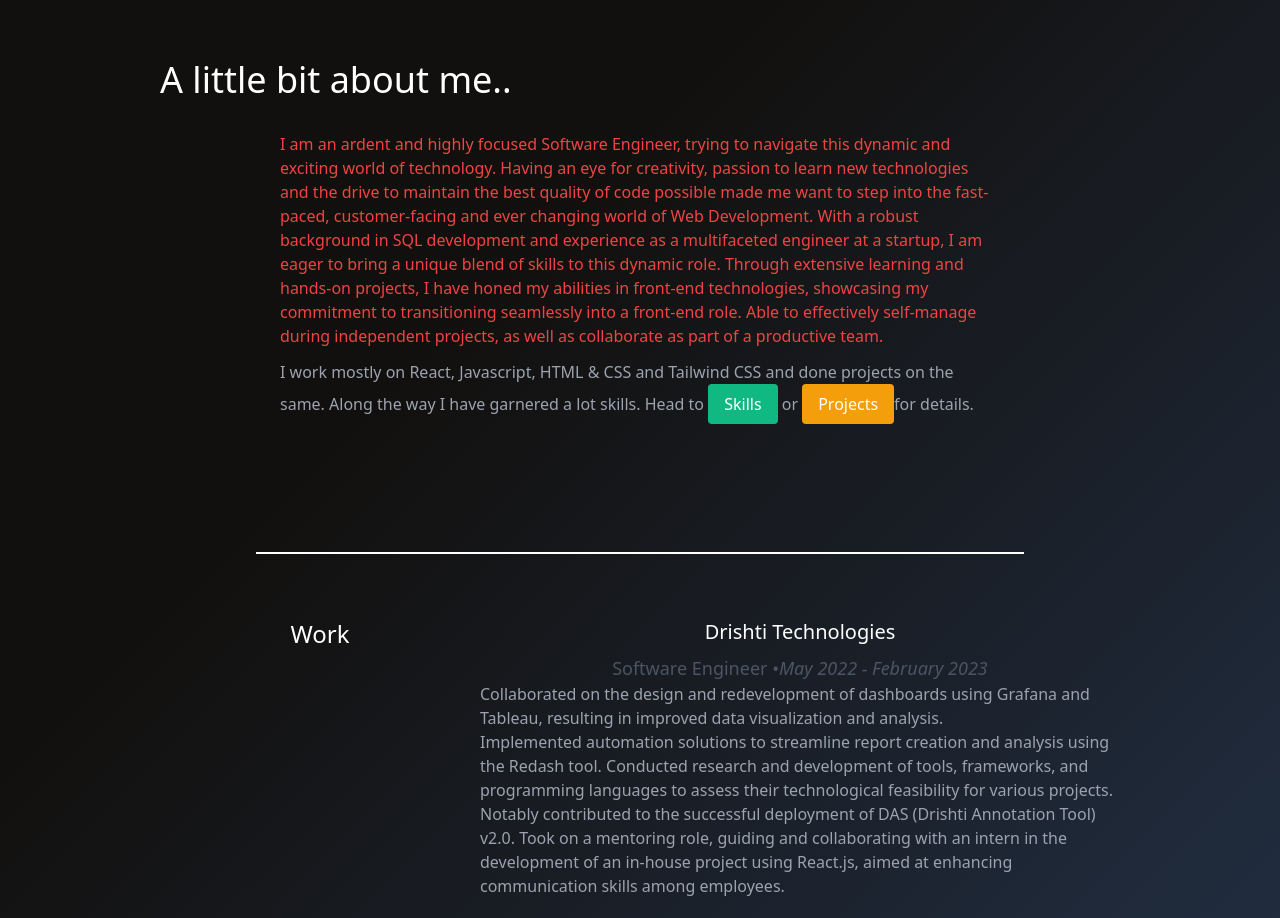
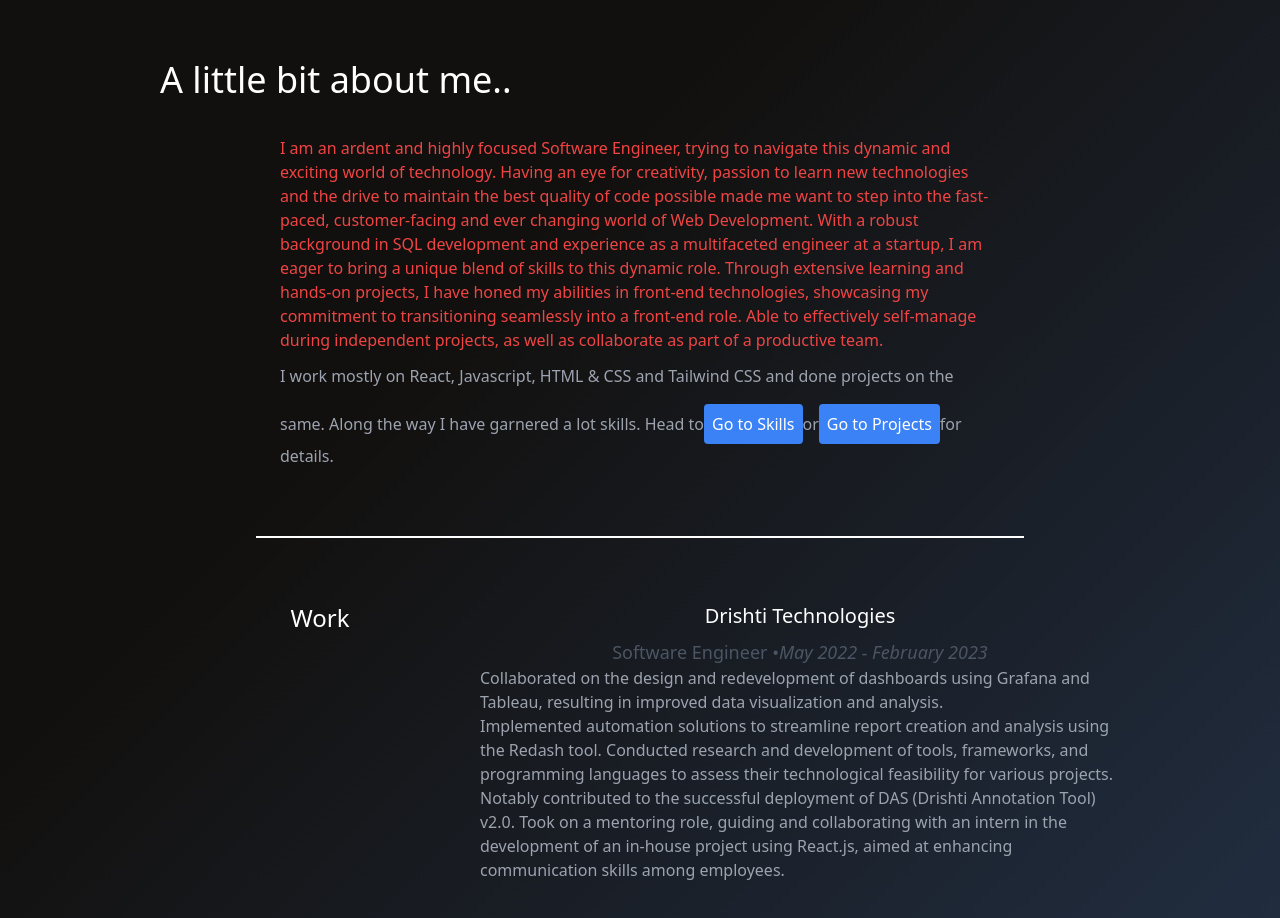
Before and after one commit to ApoorvaMandikal/React-Portfolio-with-Tailwind-CSS, a React (Create React App) app: page / in a window 1280 px wide. Shown: the part 900-1818 px from the top of the page. Built offline with nearby package versions, Linux system fonts and the light colour scheme.

Commit message:
fix: changed app.js and about.js for it to handle the skill section and the buttons better

```diff
--- a/src/App.js
+++ b/src/App.js
@@ -1,5 +1,4 @@
-import React from "react";
-import {BrowserRouter as Router, Route, Routes } from 'react-router-dom'
+import React, {useRef} from "react";
 import About from "./components/About";
 import Contact from "./components/Contact";
 import Navbar from "./components/Navbar";
@@ -8,13 +7,22 @@ import Skills from "./components/Skills";
 import Testimonials from "./components/Testimonials";
 
 export default function App() {
-    return(
-        <Router>
-        <Routes>
-          <Route path="/" element={<About />} />
-          <Route path="/skills" element={<Skills />} />
-          <Route path="/projects" element={<Projects />} />
-        </Routes>
-      </Router>
-    )
+    const skillsRef = useRef(null);
+  const projectsRef = useRef(null);
+
+  const scrollToSection = (ref) => {
+    ref.current.scrollIntoView({ behavior: 'smooth' });
+  };
+
+  return (
+    <div>
+      <About scrollToSection={scrollToSection} skillsRef={skillsRef} projectsRef={projectsRef} />
+      <div ref={skillsRef}>
+        <Skills />
+      </div>
+      {/* <div ref={projectsRef}>
+        <Projects />
+      </div> */}
+    </div>
+  );
 }
--- a/src/components/About.js
+++ b/src/components/About.js
@@ -1,7 +1,6 @@
 import React, { useRef } from "react";
-import { Link } from "react-router-dom"
 
-export default function About() {
+const About = ({ scrollToSection, skillsRef, projectsRef }) => {
   const workSectionRef = useRef(null);
 
   const scrollToWorkSection = () => {
@@ -13,13 +12,17 @@ export default function About() {
       <section
         id="welcome-section"
         className="flex flex-col justify-center items-center w-full h-screen bg-black bg-cover bg-center"
-        style={{ backgroundImage: 'url("./../images/wolf-howling-to-moon.jpg")' }}
+        style={{
+          backgroundImage: 'url("./../images/wolf-howling-to-moon.jpg")',
+        }}
       >
         <h1 className="text-white text-4xl mb-4">Hey! I am Apoorva.</h1>
-        <p className="text-3xl font-light italic text-black">an aspiring web developer.</p>
+        <p className="text-3xl font-light italic text-black">
+          an aspiring web developer.
+        </p>
         <h5 id="intro" className="text-white text-xl mt-4">
-          I love creating and coding and have been passionate about it since I was a
-          wee little kid.
+          I love creating and coding and have been passionate about it since I
+          was a wee little kid.
         </h5>
         <button
           onClick={scrollToWorkSection}
@@ -40,44 +43,48 @@ export default function About() {
         <h2 className="text-white text-4xl mb-8">A little bit about me..</h2>
         <div
           id="aboutme"
-          className="flex flex-col items-center justify-center w-3/4 mx-auto mb-16"
+          className="flex flex-col items-center justify-center w-3/4 mx-auto my-1"
         >
-
-
-        <div id="aboutme_p" className="relative text-red-500 flex-1 mb-3">
+          <div id="aboutme_p" className="relative text-red-500 flex-1 mb-3">
             <p>
               I am an ardent and highly focused Software Engineer, trying to
-              navigate this dynamic and exciting world of technology. Having an eye
-              for creativity, passion to learn new technologies and the drive to
-              maintain the best quality of code possible made me want to step into
-              the fast-paced, customer-facing and ever changing world of Web
-              Development. With a robust background in SQL development and experience
-              as a multifaceted engineer at a startup, I am eager to bring
-              a unique blend of skills to this dynamic role. Through extensive
-              learning and hands-on projects, I have honed my abilities in front-end
-              technologies, showcasing my commitment to transitioning seamlessly
-              into a front-end role. Able to effectively self-manage during
-              independent projects, as well as collaborate as part of a productive
-              team.
+              navigate this dynamic and exciting world of technology. Having an
+              eye for creativity, passion to learn new technologies and the
+              drive to maintain the best quality of code possible made me want
+              to step into the fast-paced, customer-facing and ever changing
+              world of Web Development. With a robust background in SQL
+              development and experience as a multifaceted engineer at a
+              startup, I am eager to bring a unique blend of skills to this
+              dynamic role. Through extensive learning and hands-on projects, I
+              have honed my abilities in front-end technologies, showcasing my
+              commitment to transitioning seamlessly into a front-end role. Able
+              to effectively self-manage during independent projects, as well as
+              collaborate as part of a productive team.
             </p>
-
           </div>
-          <div id="linksection" className="text-gray-400"><p>I work mostly on React, Javascript, HTML & CSS and Tailwind CSS and done projects on the same. Along the way I have
-                garnered a lot skills. Head to <Link to="/skills">
-            <button className="px-4 py-2 bg-green-500 text-white rounded cursor-pointer">
-              Skills
-            </button>
-          </Link> or <Link to="/projects">
-            <button className="px-4 py-2 bg-yellow-500 text-white rounded cursor-pointer">
-              Projects
-            </button>
-          </Link>
-                for details.
+          <div id="linksection" className="text-gray-400">
+            <p>
+              I work mostly on React, Javascript, HTML & CSS and Tailwind CSS
+              and done projects on the same. Along the way I have garnered a lot
+              skills. Head to
+              <button
+                onClick={() => scrollToSection(skillsRef)}
+                className="mt-4 p-2 bg-blue-500 text-white rounded"
+              >
+                Go to Skills
+              </button>
+              or
+              <button
+                onClick={() => scrollToSection(projectsRef)}
+                className="mt-4 p-2 bg-blue-500 text-white rounded"
+              >
+                Go to Projects
+              </button>
+              for details.
             </p>
-            </div>
+          </div>
         </div>
         <hr className="border-t-2 border-white w-4/5 mx-auto my-16" />
-
 
         <div className="row flex flex-col md:flex-row work w-full">
           <div className="three columns header-col w-full md:w-1/3 text-center">
@@ -95,19 +102,23 @@ export default function About() {
               </p>
               <p className="description text-left text-gray-400">
                 Collaborated on the design and redevelopment of dashboards using
-                Grafana and Tableau, resulting in improved data visualization and
-                analysis.<br /> Implemented automation solutions to streamline report
-                creation and analysis using the Redash tool. Conducted research and
-                development of tools, frameworks, and programming languages to
-                assess their technological feasibility for various projects.<br /> Notably
-                contributed to the successful deployment of DAS (Drishti Annotation
-                Tool) v2.0. Took on a mentoring role, guiding and collaborating with an intern in the
-                development of an in-house project using React.js, aimed at enhancing communication
-                skills among employees.
+                Grafana and Tableau, resulting in improved data visualization
+                and analysis.
+                <br /> Implemented automation solutions to streamline report
+                creation and analysis using the Redash tool. Conducted research
+                and development of tools, frameworks, and programming languages
+                to assess their technological feasibility for various projects.
+                <br /> Notably contributed to the successful deployment of DAS
+                (Drishti Annotation Tool) v2.0. Took on a mentoring role,
+                guiding and collaborating with an intern in the development of
+                an in-house project using React.js, aimed at enhancing
+                communication skills among employees.
               </p>
             </div>
             <div className="mb-8">
-              <h3 className="text-white text-xl mb-2">First American (India)</h3>
+              <h3 className="text-white text-xl mb-2">
+                First American (India)
+              </h3>
               <p className="info text-gray-600 text-lg">
                 Member of Technical Staff
                 <span> &#8226;</span>
@@ -115,29 +126,34 @@ export default function About() {
               </p>
               <p className="description text-left text-gray-400">
                 Collaborated within the Salesforce team as an SQL Developer,
-                primarily responsible for database development and enhancement in
-                support of the project.<br /> Successfully managed and maintained the
-                project database, including code creation and deployment. Provided
-                vital support to other teams, estimated project delivery timelines,
-                and optimized existing code for improved performance.<br /> Demonstrated
-                proactive problem-solving by creating proof-of-concepts (POCs) for
-                the implementation of new components. Additionally, conducted
-                rigorous testing while engaging with onsite clients to ensure
-                seamless integration.<br /> Demonstrated adaptability and growth within
-                the organization by transitioning into a Salesforce Developer role.
+                primarily responsible for database development and enhancement
+                in support of the project.
+                <br /> Successfully managed and maintained the project database,
+                including code creation and deployment. Provided vital support
+                to other teams, estimated project delivery timelines, and
+                optimized existing code for improved performance.
+                <br /> Demonstrated proactive problem-solving by creating
+                proof-of-concepts (POCs) for the implementation of new
+                components. Additionally, conducted rigorous testing while
+                engaging with onsite clients to ensure seamless integration.
+                <br /> Demonstrated adaptability and growth within the
+                organization by transitioning into a Salesforce Developer role.
               </p>
             </div>
             <div className="mb-8">
-              <h3 className="text-white text-xl mb-2">InfoTrack Telematics Pvt. Ltd.</h3>
+              <h3 className="text-white text-xl mb-2">
+                InfoTrack Telematics Pvt. Ltd.
+              </h3>
               <p className="info text-gray-600 text-lg">
                 Intern
                 <span> &#8226;</span>
                 <em className="date">January 2019 - February 2019</em>
               </p>
               <p className="description text-left text-gray-400">
-                As an intern, I worked on learning Android Application Programming
-                and created projects using the concepts. Created two Real Time
-                Applications for the company over the tenure of the internship.
+                As an intern, I worked on learning Android Application
+                Programming and created projects using the concepts. Created two
+                Real Time Applications for the company over the tenure of the
+                internship.
               </p>
             </div>
           </div>
@@ -151,7 +167,9 @@ export default function About() {
           </div>
           <div className="nine columns main-col w-full md:w-2/3 text-center">
             <div className="mb-8">
-              <h3 className="text-white text-xl mb-2">SJB Institute of Technology</h3>
+              <h3 className="text-white text-xl mb-2">
+                SJB Institute of Technology
+              </h3>
               <p className="info text-gray-600 text-lg">
                 Bachelor of Engineering in Information Science and Engineering
                 <span> &#8226;</span>
@@ -159,7 +177,9 @@ export default function About() {
               </p>
             </div>
             <div className="mb-8">
-              <h3 className="text-white text-xl mb-2">SBM Jain College, VV Puram</h3>
+              <h3 className="text-white text-xl mb-2">
+                SBM Jain College, VV Puram
+              </h3>
               <p className="info text-gray-600 text-lg">
                 Pre University in Computer Science
                 <span> &#8226;</span>
@@ -172,3 +192,5 @@ export default function About() {
     </div>
   );
 }
+
+export default About;
```
